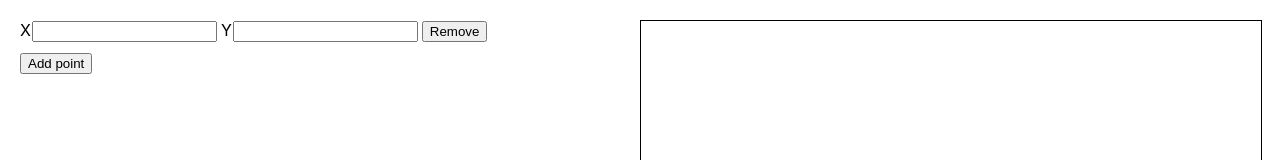
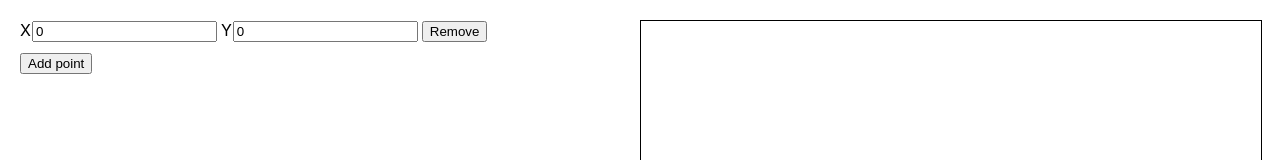
Before and after one commit to AlexeyBerezutsky/grapheditor, a React (Create React App) app: page / in a window 1280 px wide. Both pictures are taken after a click on the button "Add point". Shown: the top 160 px of the page. Built offline with nearby package versions, Linux system fonts and the light colour scheme.

Commit message:
reverted zeroes

```diff
--- a/src/LabeledInput.tsx
+++ b/src/LabeledInput.tsx
@@ -9,7 +9,7 @@ export const LabeledInput = ({ value, name, onInput }: Props) => {
     <div className="coordinate">
         <label>{name}</label>
         <input
-            value={value || ''}
+            value={value}
             onChange={(event) => { onInput(+event.target.value) }}
         />
     </div>)
```
